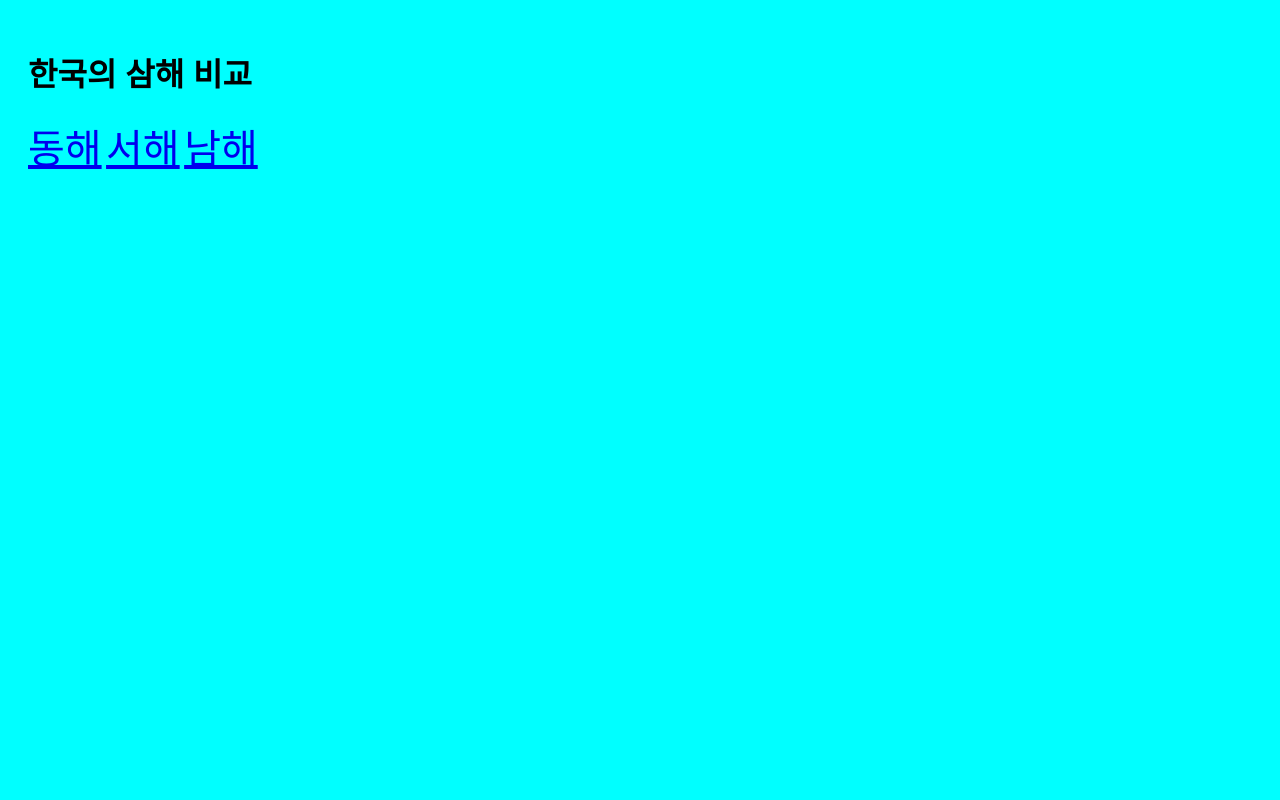
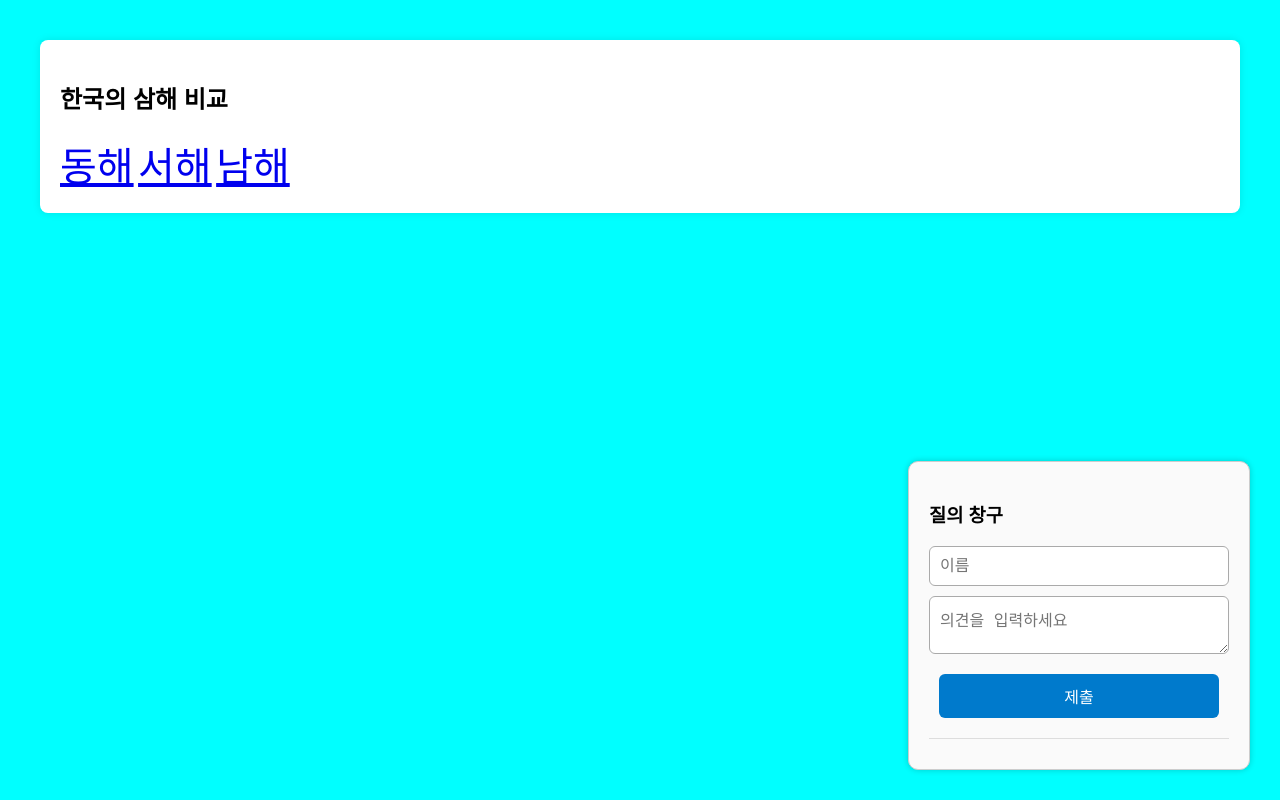
Before and after one commit to paleon08/Three-Sea-of-Korea, a plain HTML site: page index.html in a window 1280 px wide. Drawn offline with Linux system fonts and the light colour scheme.

Commit message:
message_receiving

```diff
--- a/index.html
+++ b/index.html
@@ -7,16 +7,31 @@
     <link rel="stylesheet" href="style.css">
 </head>
 <body>
-    <header>
+  <main class="content-area">
+    <section class="main-content">
       <h1>한국의 삼해 비교</h1>
       <nav>
         <a class="bigger" href="east.html">동해</a>
         <a class="bigger" href="west.html">서해</a>
         <a class="bigger" href="south.html">남해</a>
       </nav>
+    </section>
 
-    </header>
+
+    <aside class="feedback-section">
+        <h3>질의 창구</h3>
+        <form id="feedback-form">
+            <input type="text" id="user" placeholder="이름" required>
+            <textarea id="comment" placeholder="의견을 입력하세요" required></textarea>
+            <button type="submit">제출</button>
+        </form>
+        <div class="feedback-box">
+            <div id="feedback-list"></div>
+        </div>
+     </aside>
+  </main>
 
   <script src="script.js"></script>
 </body>
+
 </html>
--- a/script.js
+++ b/script.js
@@ -11,3 +11,26 @@ function toggleContent(id, element) {
     element.innerText = (isOpen ? "▶ " : "▼ ") + text;
   }
 }
+const form = document.getElementById('feedback-form');
+const list = document.getElementById('feedback-list');
+let feedbacks = JSON.parse(localStorage.getItem('feedbacks') || '[]');
+
+function render() {
+  list.innerHTML = '';
+  feedbacks.forEach(f => {
+    const div = document.createElement('div');
+    div.innerHTML = `<strong>${f.user}</strong>: ${f.text}`;
+    list.appendChild(div);
+  });
+}
+render();
+
+form.addEventListener('submit', e => {
+  e.preventDefault();
+  const user = document.getElementById('user').value;
+  const text = document.getElementById('comment').value;
+  feedbacks.push({ user, text });
+  localStorage.setItem('feedbacks', JSON.stringify(feedbacks));
+  form.reset();
+  render();
+});
--- a/style.css
+++ b/style.css
@@ -2,6 +2,7 @@ body {
     font-family: Arial, Helvetica, sans-serif;
     background-color: aqua;
     padding: 20px;
+    margin: 0;
 }
 button {
     margin: 10px;
@@ -26,3 +27,85 @@ button {
 .bigger {
     font-size: 40px;
 }
+.content-area {
+  display: flex;
+  gap: 20px;
+  padding: 20px;
+  max-width: 1200px; /* 가운데 정렬을 위해 최대 너비 지정 */
+  margin: 0 auto;     /* 가운데 정렬 */
+}
+.main-content {
+  flex: 3;
+  padding: 20px;
+  background-color: white;
+  border-radius: 8px;
+  box-shadow: 0 0 8px rgba(0, 0, 0, 0.1);
+}
+/* 댓글 전체 영역 */
+.feedback-section {
+  position: absolute;
+  right: 30px;
+  bottom: 30px;
+  width: 300px;
+  padding: 20px;
+  border: 1px solid #ccc;
+  background-color: #fafafa;
+  border-radius: 10px;
+  box-shadow: 0 0 6px rgba(0,0,0,0.2);
+  max-height: 60vh;
+  overflow-y: auto;
+}
+
+.feedback-box {
+  max-height: 250px; /* 댓글 목록 최대 높이 */
+  overflow-y: auto;
+  margin-top: 10px;
+  border-top: 1px solid #ddd;
+  padding-top: 10px;
+}
+
+
+#feedback-form {
+  display: flex;
+  flex-direction: column;
+  gap: 10px;
+}
+
+#feedback-form input,
+#feedback-form textarea {
+  padding: 10px;
+  font-size: 1rem;
+  border: 1px solid #aaa;
+  border-radius: 6px;
+  width: 100%;
+  box-sizing: border-box;
+}
+
+#feedback-form button {
+  padding: 10px;
+  background-color: #007acc;
+  color: white;
+  border: none;
+  border-radius: 6px;
+  font-size: 1rem;
+  cursor: pointer;
+}
+
+#feedback-form button:hover {
+  background-color: #005fa3;
+}
+
+#feedback-list div {
+  margin-top: 10px;
+  background: #fff;
+  border-left: 3px solid #007acc;
+  padding: 8px 12px;
+  border-radius: 4px;
+  font-size: 0.9rem;
+}
+
+@media (max-width: 768px) {
+  .content-area {
+    flex-direction: column;
+  }
+}
```
Lines whose indentation alone changed are shown as unchanged.
